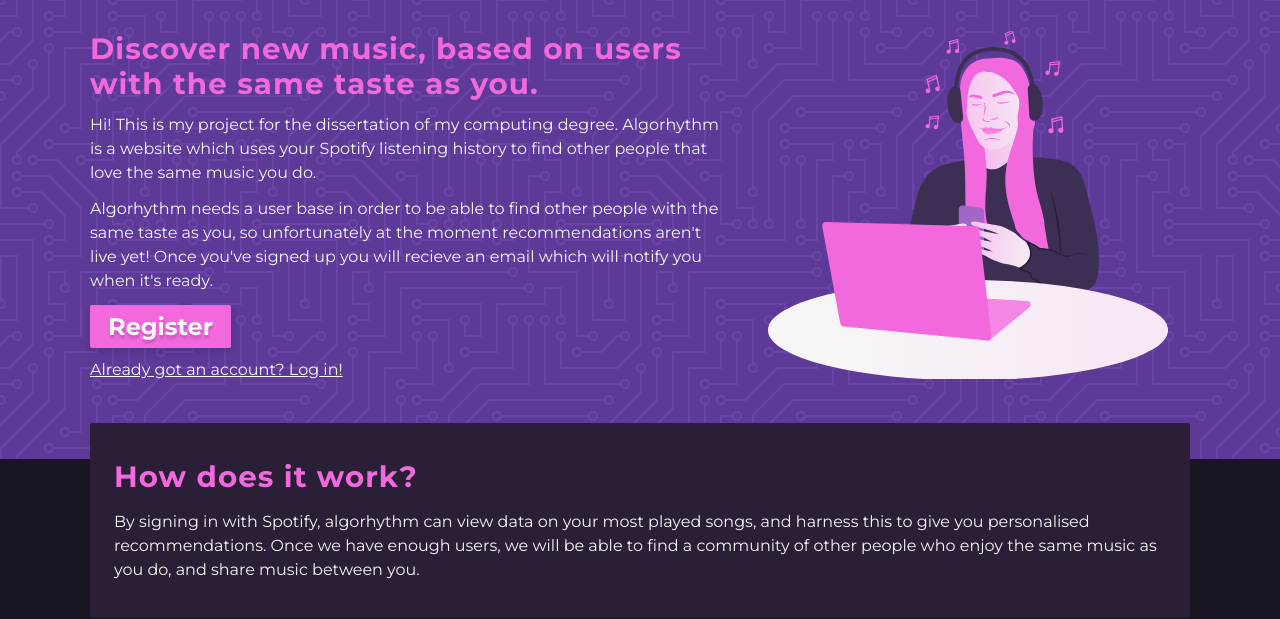
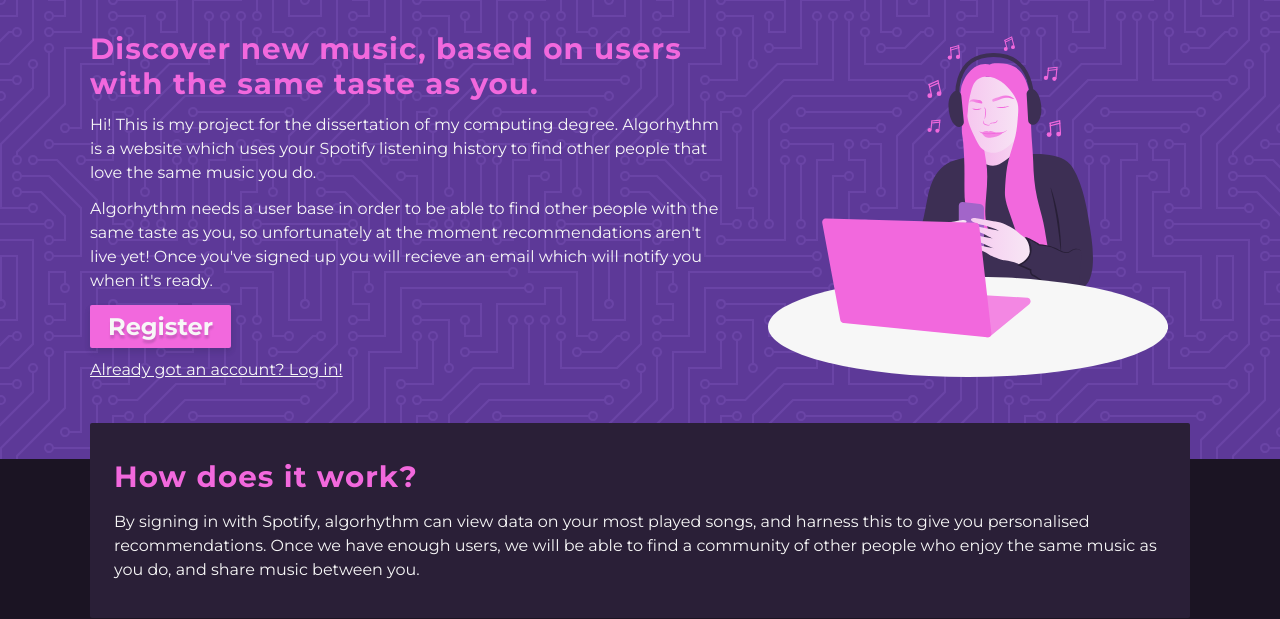
Before and after one commit to connordowson/algorhythm, a Django app: page / in a window 1280 px wide. Shown: the part 58-677 px from the top of the page. Run offline with Django 3.2, Linux system fonts and the light colour scheme.

Commit message:
SVG and CSS changes

```diff
--- a/algorhythm/algorhythm/static/main.css
+++ b/algorhythm/algorhythm/static/main.css
@@ -99,7 +99,7 @@
 
 .home-hero__illustration {
   grid-column: 8/13;
-  background: url("./images/sarah-2.svg");
+  background: url("./images/sarah.svg");
   background-position: center;
   background-size: 90%;
   background-repeat: no-repeat; }
--- a/algorhythm/algorhythm/static/sass/_components.scss
+++ b/algorhythm/algorhythm/static/sass/_components.scss
@@ -103,7 +103,7 @@
 
 .home-hero__illustration{
     grid-column: 8/13;
-    background: url('./images/sarah-2.svg');
+    background: url('./images/sarah.svg');
     background-position: center;
     background-size: 90%;
     background-repeat: no-repeat;
```
Also changed, not shown: algorhythm/algorhythm/static/images/sarah-2.svg (deleted), algorhythm/algorhythm/static/images/sarah.svg.
